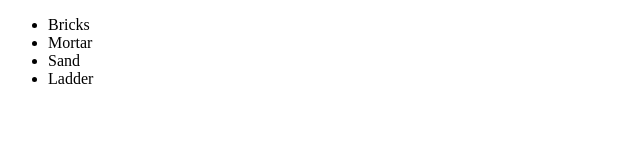
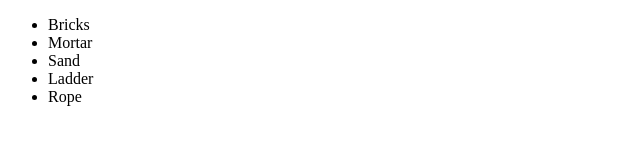
Before and after one commit to S3MediaMichael/GitTest, a plain HTML site: page index.html in a window 1280 px wide. Shown: the full height of the page, 0-640 px from the left. Drawn offline with Linux system fonts and the light colour scheme.

Commit message:
Added rope to index.html

```diff
--- a/index.html
+++ b/index.html
@@ -11,6 +11,7 @@
 		<li>Mortar</li>
 		<li>Sand</li>
 		<li>Ladder</li>
+		<li>Rope</li>
 	</ul>
 </div>
 
```
